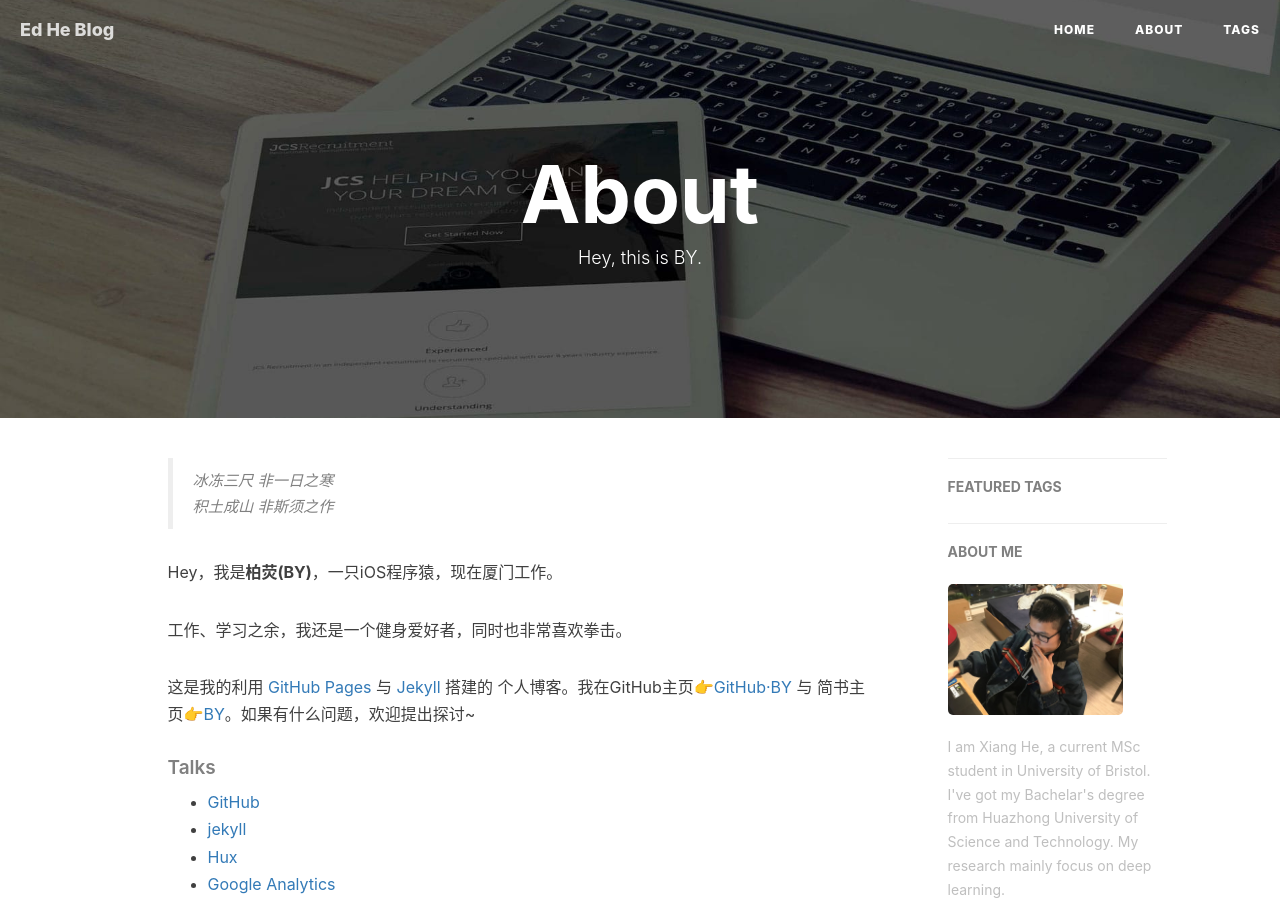
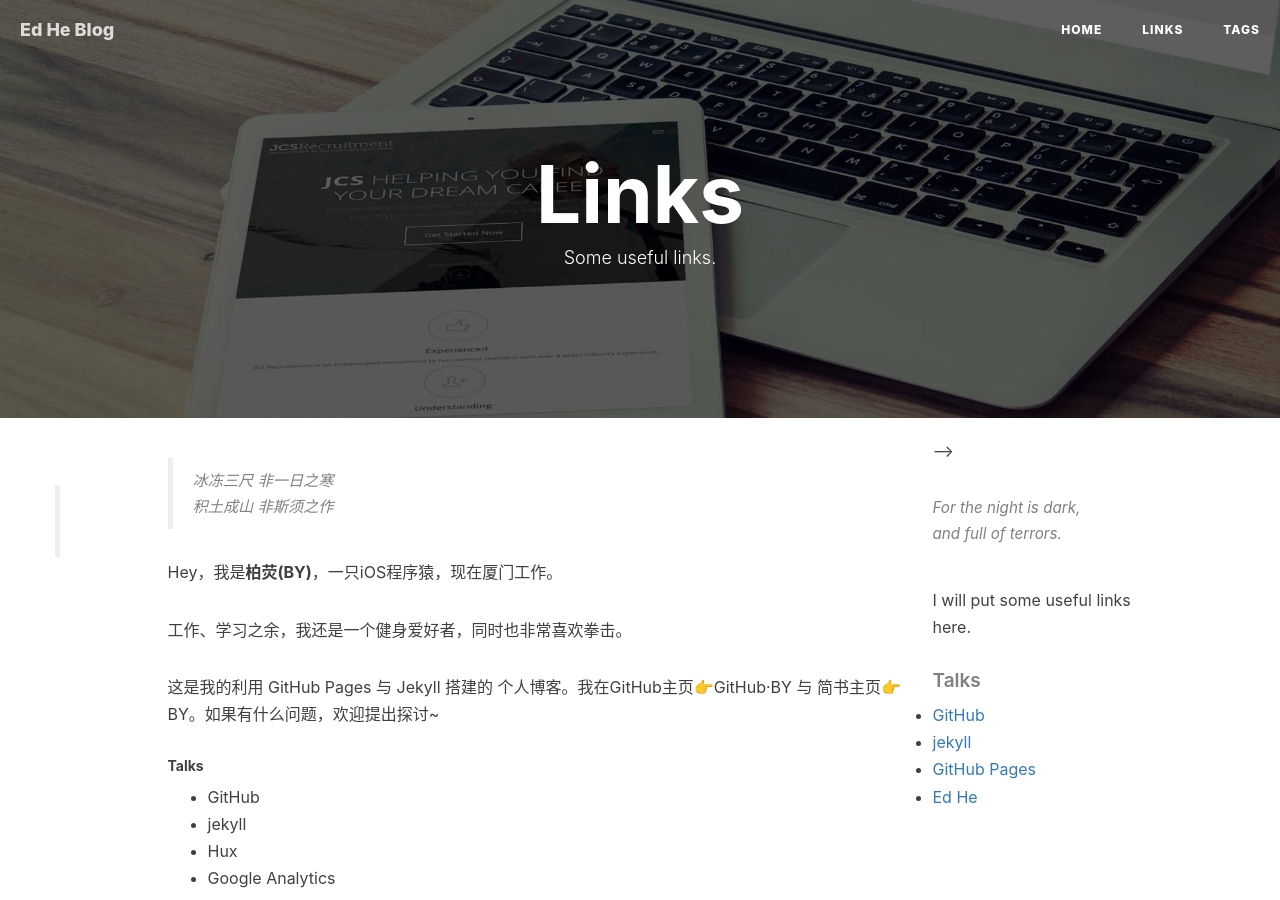
Before and after one commit to Edhe1996/edhe.github.io, a Jekyll site: the page built from about.html, in a window 1280 px wide and 900 px high. Built offline with Jekyll 4.4.1, drawn with Linux system fonts in a browser that asks for light colours; nearby versions of some CDN libraries; comment, search, counter and statistics services are not loaded.

Commit message:
Update about.html

```diff
--- a/about.html
+++ b/about.html
@@ -1,7 +1,7 @@
 ---
 layout: page
-title: "About"
-description: "Hey, this is BY."
+title: "Links"
+description: "Some useful links."
 header-img: "img/post-bg-rwd.jpg"
 ---
 
@@ -12,7 +12,7 @@
 </select> -->
 
 <!-- Chinese Version -->
-<div class="zh post-container">
+<!-- <div class="zh post-container">
 
     <!--copied from markdown -->
     <blockquote><p>冰冻三尺 非一日之寒<br>
@@ -34,18 +34,14 @@
         <li><a href="http://huangxuan.me/">Hux</a></li>
         <li><a href="https://analytics.google.com/analytics">Google Analytics</a></li>
     </ul>
-</div>
+</div> -->
 
 <!-- English Version -->
-<!-- <div class="en post-container">
-    <blockquote><p>Yet another iOS Developer. <br>
-    Yet another Life-long Student.</p></blockquote>
+<div class="en post-container">
+    <blockquote><p>For the night is dark, <br>
+    and full of terrors.</p></blockquote>
 
-    <p>Hi, I am <strong>Baiying Qiu</strong>，you can call me <strong>BY</strong>. I am an iOS software engineer and currently working in Xiamen</p>
-
-    <p>This is my personal blog, through making Github Pages and Jekyll.My GitHub  👉 <a href="http://github.com/qiubaiying">Github·BY</a>.</p>
-
-    <p>I am a sports enthusiast, I like fitness, running and boxing.</p>
+    <p>I will put some useful links here.</p>
 
     <h5>Talks</h5>
 
@@ -53,9 +49,9 @@
     <li><a href="https://github.com">GitHub</a></li>
     <li><a href="http://jekyll.com.cn/">jekyll</a></li>
     <li><a href="https://pages.github.com/">GitHub Pages</a></li>
-    <li><a href="https://qiubaiying.github.io">BY</a></li>
+    <li><a href="https://github.com/Edhe1996">Ed He</a></li>
     </ul>
-</div> -->
+</div>
 
 <!-- Handle Language Change -->
 <script type="text/javascript">
```
